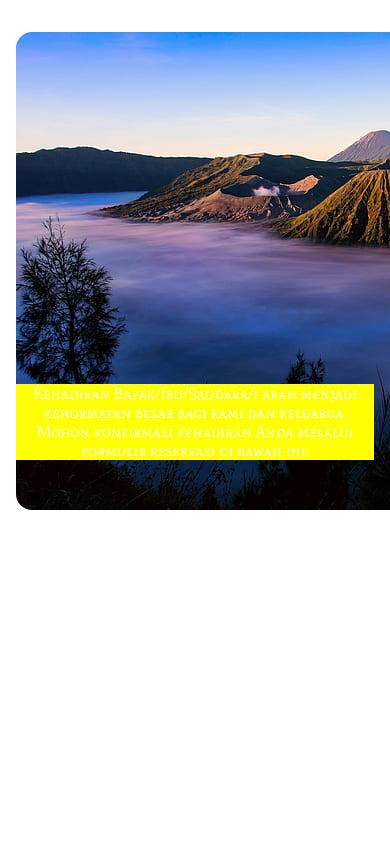
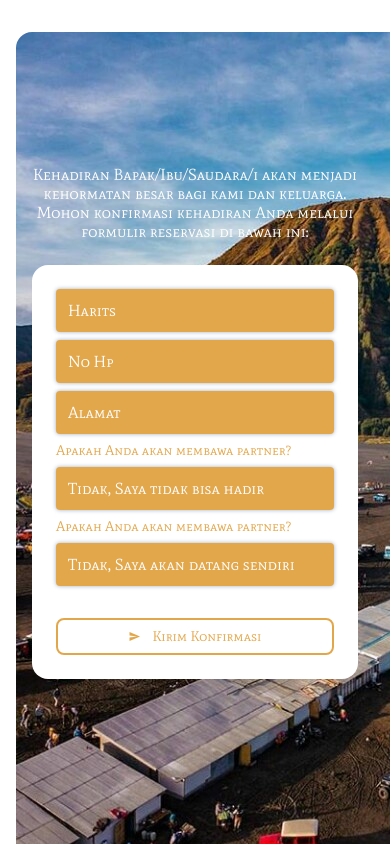
Before and after one commit to Harits19/wedding-invitation-app, a React Native app: screen /Main in a window 390 px wide. Built offline with nearby package versions, Linux system fonts and the light colour scheme.

Commit message:
implement attendance confirmation view

```diff
--- a/components/BottomModalView.tsx
+++ b/components/BottomModalView.tsx
@@ -3,9 +3,14 @@ import {
   Modal,
   ModalProps,
   Pressable,
+  StyleSheet,
+  TouchableHighlight,
+  TouchableOpacity,
   useWindowDimensions,
   View,
 } from "react-native";
+import Colors from "../constants/Colors";
+import { MyViewProps } from "../models/MyViewProps";
 import showLog from "../ShowLog";
 import { MateText } from "./StyledText";
 
@@ -19,7 +24,7 @@ export default function BottomModalView(props: BottomModalViewProps) {
   return (
     <View>
       <Modal {...props} animationType="fade" transparent={true}>
-        <View
+        <TouchableOpacity
           style={{
             width,
             height,
@@ -28,9 +33,16 @@ export default function BottomModalView(props: BottomModalViewProps) {
         />
       </Modal>
       <Modal {...props} animationType="slide" transparent={true}>
-        <Pressable onPress={props.onPressBackdrop} style={{ flex: 1 }} />
+        <Pressable
+          onPress={props.onPressBackdrop}
+          style={{ flex: 1, ...removeOutline }}
+        />
         {props.children}
       </Modal>
     </View>
   );
 }
+
+const removeOutline: MyViewProps = {
+  outlineStyle: 'none'
+}
--- /dev/null
+++ b/components/MyDivider.tsx
@@ -0,0 +1,17 @@
+import React from "react";
+import { View } from "react-native";
+import Colors from "../constants/Colors";
+import Sizes from "../constants/Sizes";
+import { withOpacity } from "../utils/ColorsUtil";
+
+export default function Divider() {
+  return (
+    <View
+      style={{
+        height: Sizes.borderWidth,
+        width: "100%",
+        backgroundColor: withOpacity(Colors.black, 0.2),
+      }}
+    />
+  );
+}
--- /dev/null
+++ b/components/MyDropdown.tsx
@@ -0,0 +1,82 @@
+import React, { useState } from "react";
+import { TouchableOpacity, View } from "react-native";
+import Colors from "../constants/Colors";
+import Sizes from "../constants/Sizes";
+import BottomModalView from "./BottomModalView";
+import Divider from "./MyDivider";
+import MyTextInput, { MyTextInputProps } from "./MyTextInput";
+import { MateText } from "./StyledText";
+
+export type MyDropdownItem<T> = {
+  value: T;
+  text: string;
+};
+
+export interface MyDropdownProps<T> {
+  items: MyDropdownItem<T>[];
+  label?: string;
+  onChangeValue?: (value: T) => void;
+  value?: T;
+}
+
+const BORDER_TOP = Sizes.s16;
+export default function MyDropdown<T>({
+  items,
+  onChangeValue,
+  value,
+  ...props
+}: MyDropdownProps<T>) {
+  const [modal, setModal] = useState(false);
+  const selectedDropdown = items.find(
+    (e) => JSON.stringify(e.value) === JSON.stringify(value)
+  );
+  const label = (
+    <>
+      <MateText style={{ color: Colors.anzac }}>{props.label}</MateText>
+      <View style={{ height: Sizes.s8 }} />
+    </>
+  );
+  return (
+    <View>
+      {props.label && label}
+      <TouchableOpacity onPress={() => setModal(true)}>
+        <MyTextInput pointerEvents="none" value={selectedDropdown?.text} />
+      </TouchableOpacity>
+      <BottomModalView visible={modal} onPressBackdrop={() => setModal(false)}>
+        <View
+          style={{
+            backgroundColor: Colors.white,
+            maxWidth: Sizes.maxWidth,
+            padding: Sizes.s16,
+            alignSelf: "center",
+            borderTopRightRadius: BORDER_TOP,
+            borderTopLeftRadius: BORDER_TOP,
+            width: "100%",
+          }}
+        >
+          {label}
+          <View style={{ height: Sizes.s8 }} />
+          <Divider />
+          <View style={{ height: Sizes.s16 }} />
+          {items.map((e, index) => (
+            <TouchableOpacity
+              onPress={() => {
+                onChangeValue && onChangeValue(e.value);
+                setModal(false);
+              }}
+              key={index}
+              style={{
+                padding: Sizes.s8,
+                backgroundColor: Colors.anzac,
+                marginBottom: Sizes.s8,
+                borderRadius: Sizes.s8,
+              }}
+            >
+              <MateText key={index}>{e.text}</MateText>
+            </TouchableOpacity>
+          ))}
+        </View>
+      </BottomModalView>
+    </View>
+  );
+}
--- a/components/MyTextInput.tsx
+++ b/components/MyTextInput.tsx
@@ -1,20 +1,36 @@
-import React from "react";
-import { TextInput, TextInputProps } from "react-native";
+import React, { useState } from "react";
+import { StyleSheet, TextInput, TextInputProps } from "react-native";
 import Colors from "../constants/Colors";
 import Sizes from "../constants/Sizes";
 import { FontRes } from "../hooks/useCachedResources";
+import { withOpacity } from "../utils/ColorsUtil";
 
-export default function MyTextInput(props: TextInputProps) {
+export type MyTextInputProps = TextInputProps;
+
+export default function MyTextInput(props: MyTextInputProps) {
+  const [focus, setFocus] = useState(false);
   return (
     <TextInput
       {...props}
-      style={{
-        backgroundColor: Colors.anzac,
-        padding: Sizes.s12,
-        fontSize: Sizes.s16,
-        color: Colors.white,
-        fontFamily: Object.keys(FontRes)[2],
-      }}
+      onFocus={() => setFocus(true)}
+      onBlur={() => setFocus(false)}
+      style={[styles.input, !focus && styles.unFocus]}
     />
   );
 }
+
+const styles = StyleSheet.create({
+  input: {
+    backgroundColor: Colors.anzac,
+    padding: Sizes.s12,
+    fontSize: Sizes.s16,
+    color: Colors.white,
+    fontFamily: Object.keys(FontRes)[2],
+    borderRadius: Sizes.s4,
+    outlineStyle: "none",
+  },
+  unFocus: {
+    shadowRadius: Sizes.s4,
+    shadowColor: withOpacity(Colors.biscay, 0.4),
+  },
+});
--- a/constants/Colors.ts
+++ b/constants/Colors.ts
@@ -6,4 +6,5 @@ export default {
   anzac: "#e3a74b",
   bigStone: "#181e44",
   geyser: "#CFD7DB",
+  black: "#000000"
 };
--- /dev/null
+++ b/models/MyViewProps.ts
@@ -0,0 +1,6 @@
+
+
+export interface MyViewProps{
+
+  outlineStyle: 'none' | 'dotted' | 'solid' | 'groove' | 'inset'
+}
--- a/screens/main/components/AttendanceConfirmationView.tsx
+++ b/screens/main/components/AttendanceConfirmationView.tsx
@@ -1,26 +1,86 @@
-import React from "react";
+import { MaterialCommunityIcons } from "@expo/vector-icons";
+import React, { useState } from "react";
 import { Image, StyleSheet, Text, View } from "react-native";
 import { ImageAssets } from "../../../assets/images/ImageAssets";
+import MyDropdown, { MyDropdownItem } from "../../../components/MyDropdown";
+import MyTextInput from "../../../components/MyTextInput";
 import ScaffoldView from "../../../components/ScaffoldView";
 import { MateText } from "../../../components/StyledText";
 import Colors from "../../../constants/Colors";
+import Sizes from "../../../constants/Sizes";
+import { guestName } from "../../../services/GuestService";
+import showLog from "../../../ShowLog";
+import SecondaryButtonView from "./SecondaryButtonView";
 
 export default function AttendanceConfirmationView() {
+  const [attend, setAttend] = useState(false);
+  const [withPartner, setWithPartner] = useState(false);
+
+  showLog({ withPartner });
+
   return (
-    <ScaffoldView style={{ justifyContent: "center" }}>
-      <Image source={ImageAssets.background1} style={styles.body} />
-      <View style={{ ...styles.body, zIndex: 3, justifyContent: "center" }}>
+    <ScaffoldView style={{ justifyContent: "center", padding: Sizes.s32 }}>
+      <Image source={ImageAssets.background2} style={styles.body} />
       <MateText
         style={{
           textAlign: "center",
           fontSize: 16,
-            backgroundColor: "yellow",
+          zIndex: 3,
         }}
       >
         Kehadiran Bapak/Ibu/Saudara/i akan menjadi kehormatan besar bagi kami
-          dan keluarga. Mohon konfirmasi kehadiran Anda melalui formulir
-          reservasi di bawah ini:
+        dan keluarga. Mohon konfirmasi kehadiran Anda melalui formulir reservasi
+        di bawah ini:
       </MateText>
+      <View style={{ height: Sizes.s24 }} />
+      <View
+        style={{
+          backgroundColor: Colors.white,
+          borderRadius: Sizes.s16,
+          padding: Sizes.s24,
+        }}
+      >
+        <MyTextInput placeholder="Nama" defaultValue={guestName} />
+        <View style={{ height: Sizes.s8 }} />
+        <MyTextInput placeholder="No Hp" />
+        <View style={{ height: Sizes.s8 }} />
+        <MyTextInput placeholder="Alamat" />
+        <View style={{ height: Sizes.s8 }} />
+        <MyDropdown
+          value={attend}
+          label="Apakah Anda akan membawa partner?"
+          items={[true, false].map((e) => {
+            return {
+              value: e,
+              text: e ? "Ya, Saya akan hadir" : "Tidak, Saya tidak bisa hadir",
+            } as MyDropdownItem<boolean>;
+          })}
+          onChangeValue={(val) => {
+            setAttend(val);
+          }}
+        />
+        <View style={{ height: Sizes.s8 }} />
+        <MyDropdown
+          value={withPartner}
+          label="Apakah Anda akan membawa partner?"
+          items={[true, false].map((e) => {
+            return {
+              value: e,
+              text: e
+                ? "Ya, Saya akan membawa 1 partner"
+                : "Tidak, Saya akan datang sendiri",
+            } as MyDropdownItem<boolean>;
+          })}
+          onChangeValue={(val) => {
+            setWithPartner(val);
+          }}
+        />
+        <View style={{ height: Sizes.s32 }} />
+        <SecondaryButtonView style={{ flexDirection: "row" }}>
+          <MaterialCommunityIcons name="send" color={Colors.anzac} />
+          <View style={{ width: Sizes.s12 }} />
+          <MateText style={{ color: Colors.anzac }}>Kirim Konfirmasi</MateText>
+        </SecondaryButtonView>
       </View>
     </ScaffoldView>
   );
--- a/screens/main/components/SecondaryButtonView.tsx
+++ b/screens/main/components/SecondaryButtonView.tsx
@@ -13,6 +13,8 @@ export default function SecondaryButtonView(props: TouchableOpacityProps) {
           backgroundColor: Colors.white,
           borderColor: Colors.anzac,
           borderWidth: Sizes.s2,
+          alignItems: "center",
+          justifyContent: "center",
         },
         props.style,
       ]}
--- /dev/null
+++ b/services/GuestService.ts
@@ -0,0 +1,3 @@
+
+
+export const guestName = "Harits";
--- /dev/null
+++ b/utils/ColorsUtil.ts
@@ -0,0 +1,6 @@
+
+export function withOpacity(color: string, opacity: number) {
+  // coerce values so ti is between 0 and 1.
+  var _opacity = Math.round(Math.min(Math.max(opacity || 1, 0), 1) * 255);
+  return color + _opacity.toString(16).toUpperCase();
+}
```
Lines whose indentation alone changed are shown as unchanged.
